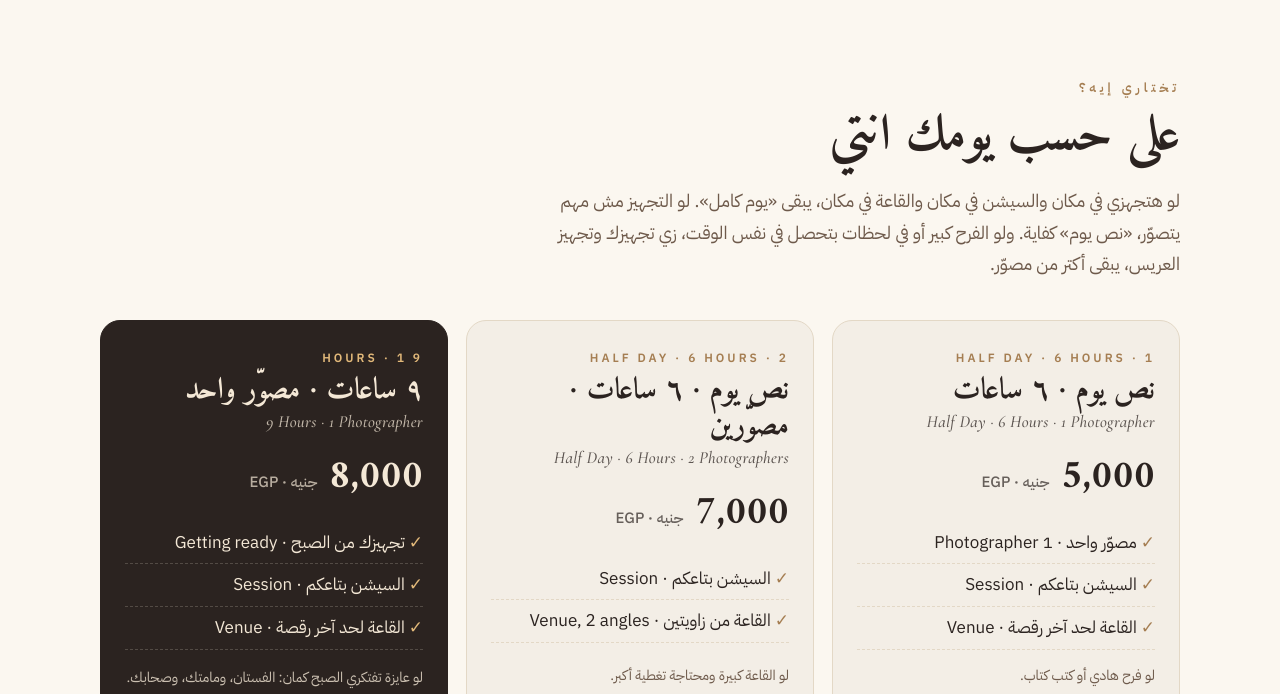
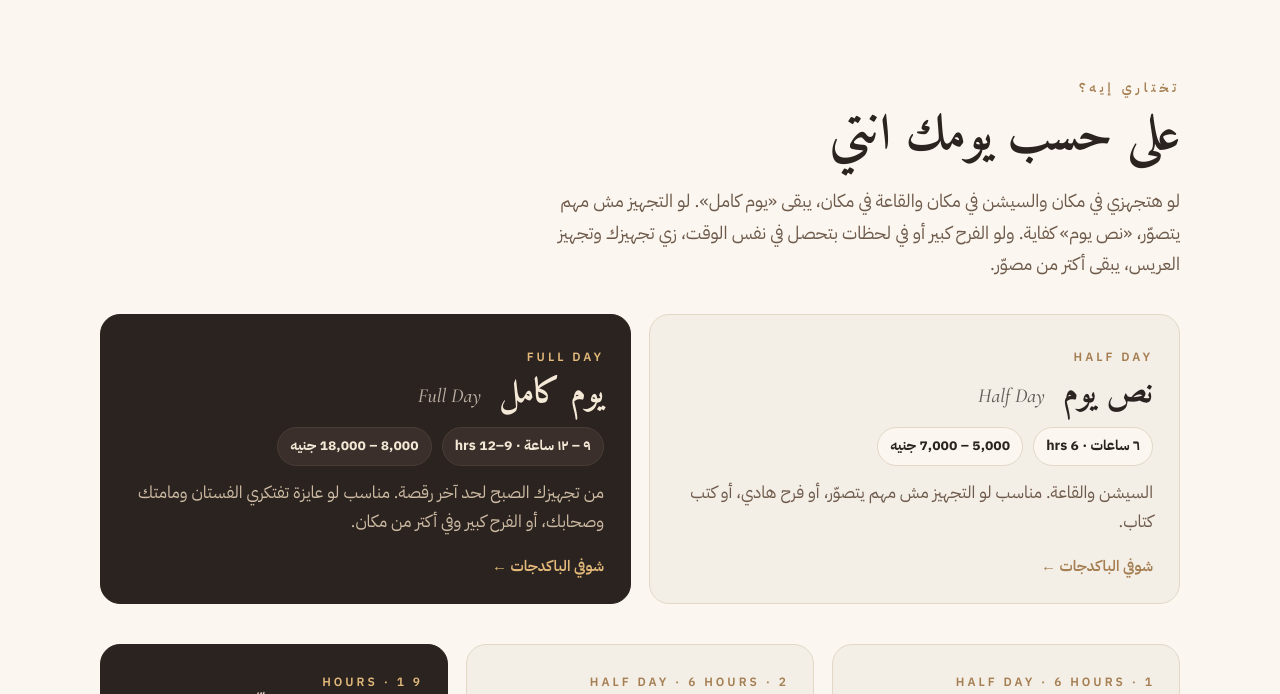
Before and after one commit to byrg1/re.artstudio, a plain HTML site: page packages.html in a window 1280 px wide. Shown: the part 71-765 px from the top of the page. Drawn offline with nearby package versions, Linux system fonts and the light colour scheme.

Commit message:
Add files via upload

```diff
--- a/packages.html
+++ b/packages.html
@@ -11,7 +11,7 @@
 <link rel="icon" href="assets/logo_brown.png">
 <link rel="preconnect" href="https://fonts.googleapis.com"><link rel="preconnect" href="https://fonts.gstatic.com" crossorigin>
 <link href="https://fonts.googleapis.com/css2?family=Amiri:wght@400;700&family=Cormorant+Garamond:ital,wght@1,500&family=IBM+Plex+Sans+Arabic:wght@400;500;600;700&display=swap" rel="stylesheet">
-<link rel="stylesheet" href="style.css?v=7">
+<link rel="stylesheet" href="style.css?v=8">
 </head>
 <body>
 
@@ -25,7 +25,15 @@
   <span class="kicker">تختاري إيه؟</span>
   <h2>على حسب يومك انتي</h2>
   <p class="lead">لو هتجهزي في مكان والسيشن في مكان والقاعة في مكان، يبقى «يوم كامل». لو التجهيز مش مهم يتصوّر، «نص يوم» كفاية. ولو الفرح كبير أو في لحظات بتحصل في نفس الوقت، زي تجهيزك وتجهيز العريس، يبقى أكتر من مصوّر.</p>
-  <div class="pk pk3">
+  <div class="chooser">
+    <a class="ch" href="#half"><span class="tag">HALF DAY</span><h3>نص يوم <span class="en">Half Day</span></h3>
+      <div class="meta"><b>٦ ساعات · 6 hrs</b><b>5,000 – 7,000 جنيه</b></div>
+      <p>السيشن والقاعة. مناسب لو التجهيز مش مهم يتصوّر، أو فرح هادي، أو كتب كتاب.</p><span class="go">شوفي الباكدجات ←</span></a>
+    <a class="ch dark" href="#full"><span class="tag">FULL DAY</span><h3>يوم كامل <span class="en">Full Day</span></h3>
+      <div class="meta"><b>٩ – ١٢ ساعة · 9–12 hrs</b><b>8,000 – 18,000 جنيه</b></div>
+      <p>من تجهيزك الصبح لحد آخر رقصة. مناسب لو عايزة تفتكري الفستان ومامتك وصحابك، أو الفرح كبير وفي أكتر من مكان.</p><span class="go">شوفي الباكدجات ←</span></a>
+  </div>
+  <div class="pk pk3" id="half">
     <div class="plan"><span class="tag">HALF DAY · 6 HOURS · 1</span><h3>نص يوم · ٦ ساعات</h3><span class="en">Half Day · 6 Hours · 1 Photographer</span><div class="price">5,000 <small>جنيه · EGP</small></div>
       <ul><li>مصوّر واحد · 1 Photographer</li><li>السيشن بتاعكم · Session</li><li>القاعة لحد آخر رقصة · Venue</li></ul>
       <p style="margin:-8px 0 18px;font-size:14px;color:var(--muted)">لو فرح هادي أو كتب كتاب.</p>
@@ -39,7 +47,7 @@
       <p style="margin:-8px 0 18px;font-size:14px;opacity:.8">لو عايزة تفتكري الصبح كمان: الفستان، ومامتك، وصحابك.</p>
       <a class="btn gold" href="https://wa.me/201024724578?text=%D8%B9%D8%A7%D9%88%D8%B2%D8%A9%20%D8%A3%D8%B9%D8%B1%D9%81%20%D8%A3%D9%83%D8%AA%D8%B1%20%D8%B9%D9%86%209%20Hours%20%C2%B7%201%20Photographer">اسألي عنها</a></div>
   </div>
-  <div class="tier12">
+  <div class="tier12" id="full">
     <div class="tier12-head"><span class="tag">12 HOURS · FULL COVERAGE</span>
       <h3>يومك كله… من غير ما تبصّي في الساعة</h3>
       <p>لو فرحك مليان تفاصيل وأماكن وناس بتحبيهم، وعايزة كل لحظة تتحفظ من أول ما تصحي لحد آخر سلام، يبقى ١٢ ساعة. وقت كفاية لكل حاجة، من غير استعجال ومن غير ما حد يقولك «الوقت خلص».</p></div>
--- a/style.css
+++ b/style.css
@@ -156,3 +156,20 @@ footer .grow{flex:1}
 @media(max-width:760px){.pk2{grid-template-columns:1fr}.tier12{padding:28px 20px}}
 .plan .en{display:block;font:italic 500 17px "Cormorant Garamond",serif;letter-spacing:.3px;opacity:.75;direction:ltr;text-align:right}
 .pk.pk3{grid-template-columns:repeat(3,1fr)}@media(max-width:860px){.pk.pk3{grid-template-columns:1fr}}
+
+.chooser{display:grid;grid-template-columns:1fr 1fr;gap:18px;margin-top:34px}
+.ch{display:block;text-decoration:none;background:var(--cream);border:1.5px solid var(--line);border-radius:20px;padding:26px 26px 22px;transition:transform .15s,border-color .15s}
+.ch:hover{transform:translateY(-3px);border-color:var(--gold)}
+.ch.dark{background:var(--ink);color:#F4E8D6;border-color:var(--ink)}
+.ch .tag{font:600 12px "IBM Plex Sans Arabic";letter-spacing:3px;color:var(--gold)}
+.ch.dark .tag{color:var(--gold2)}
+.ch h3{font-size:34px;margin:4px 0 12px}
+.ch h3 .en{font:italic 500 20px "Cormorant Garamond",serif;opacity:.7;margin-inline-start:8px}
+.ch .meta{display:flex;gap:10px;flex-wrap:wrap;margin-bottom:12px}
+.ch .meta b{font-size:14px;padding:6px 12px;border-radius:99px;background:var(--paper);border:1px solid var(--line)}
+.ch.dark .meta b{background:#3a2f2a;border-color:#4a3d36}
+.ch p{margin:0 0 14px;color:var(--muted)}
+.ch.dark p{color:#CDBBA3}
+.ch .go{font-weight:600;font-size:15px;color:var(--gold)}
+.ch.dark .go{color:var(--gold2)}
+@media(max-width:760px){.chooser{grid-template-columns:1fr}}
```
Also changed, not shown: book.html (+1 -1 lines), index.html (+1 -1 lines).
